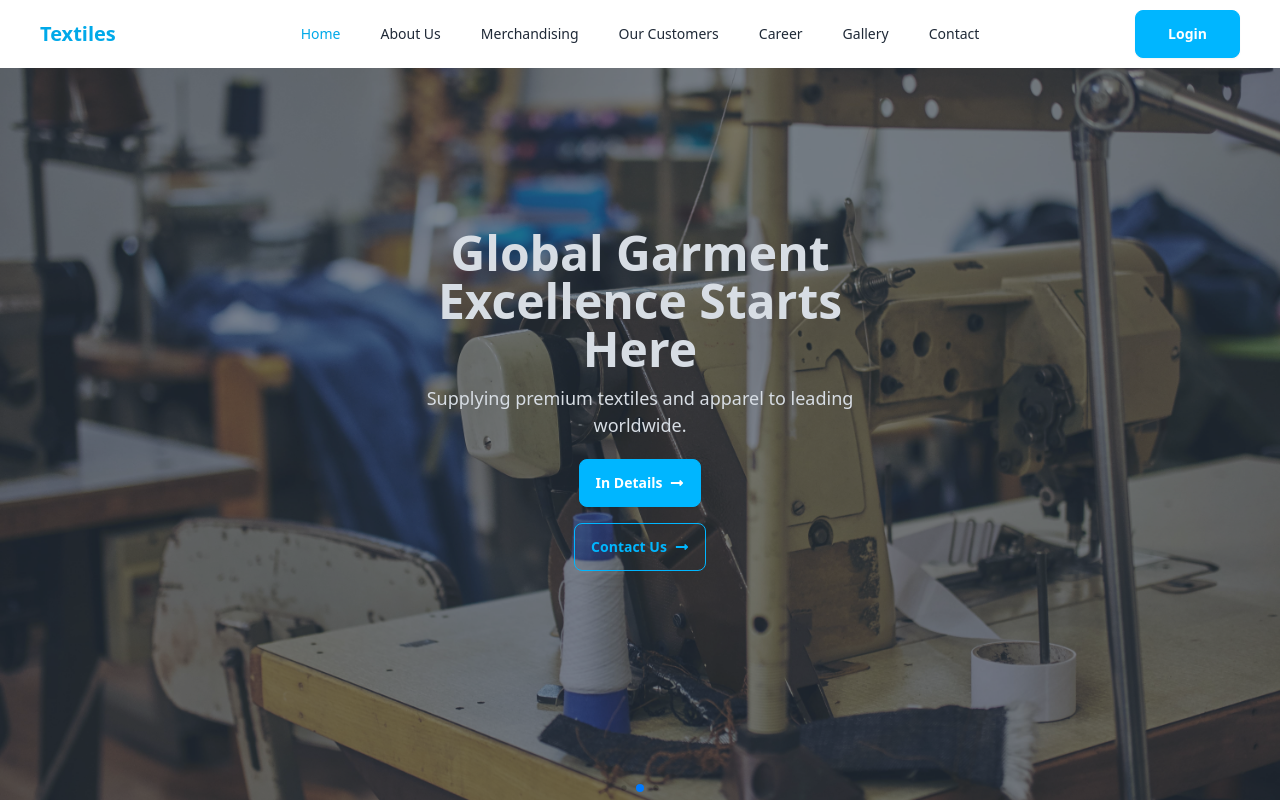
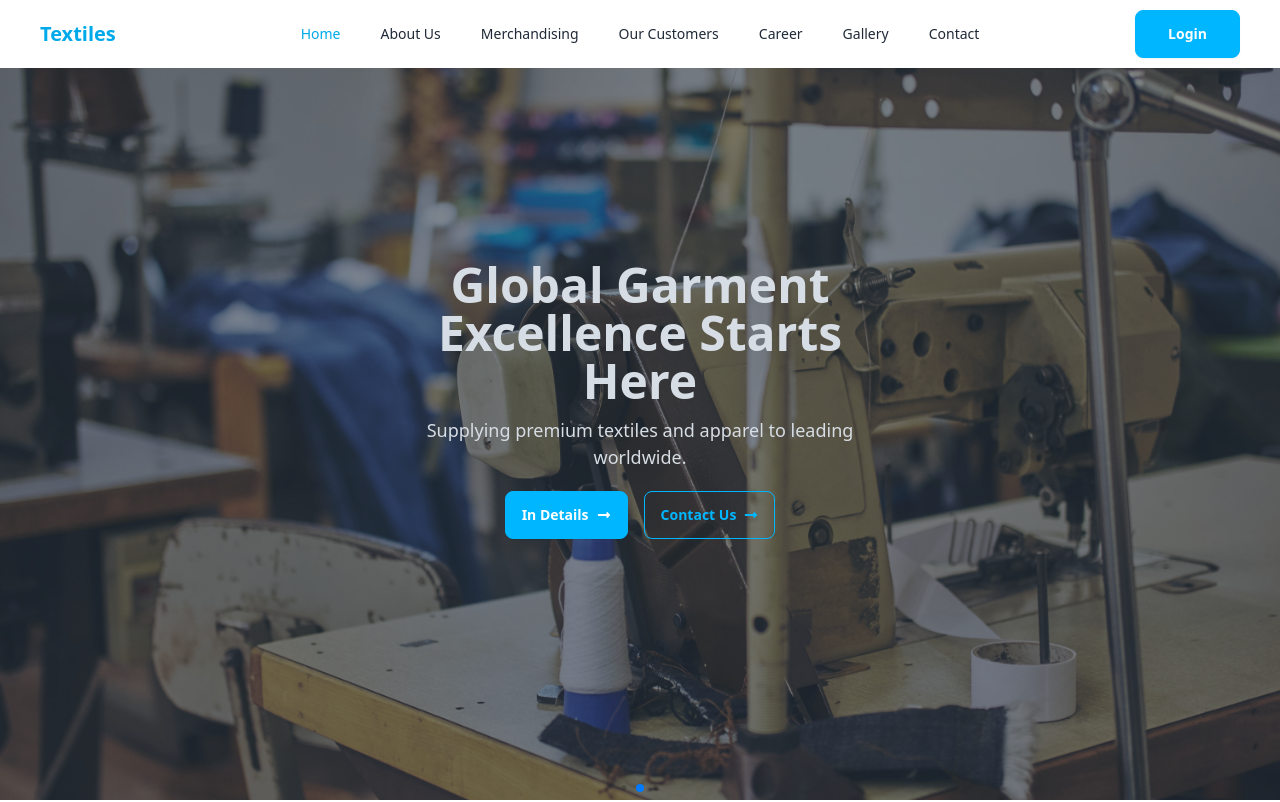
Before and after one commit to rhshuvo44/textiles, a Next.js app: page / in a window 1280 px wide. Shown: the top 802 px of the page. Built offline with nearby package versions, Linux system fonts and the light colour scheme.

Commit message:
ref:README

```diff
--- a/src/components/Modules/home/Banner.tsx
+++ b/src/components/Modules/home/Banner.tsx
@@ -39,7 +39,7 @@
                   {banner.title}
                 </h1>
                 <p className="mb-5">{banner.description}</p>
-                <div className="flex flex-col items-center gap-4 justify-center">
+                <div className="flex flex-row items-center gap-4 justify-center">
                   <Link href="/" className="btn btn-info text-white">
                     In Details <FaLongArrowAltRight />
                   </Link>
--- a/src/components/UI/Navbar.tsx
+++ b/src/components/UI/Navbar.tsx
@@ -73,7 +73,8 @@
 
       <div className="navbar-end">
         <Link
-          href="https://sta.sarkargroupofcompanies.com/"
+          // href="https://sta.sarkargroupofcompanies.com/"
+          href="#"
           className="btn btn-info text-white px-8"
         >
           Login
```
